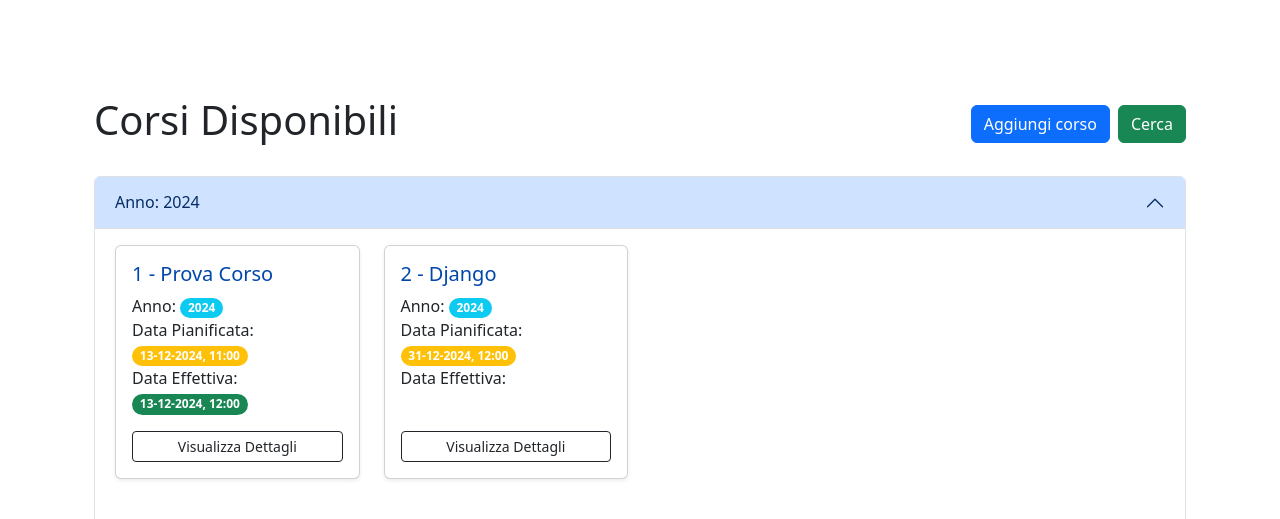
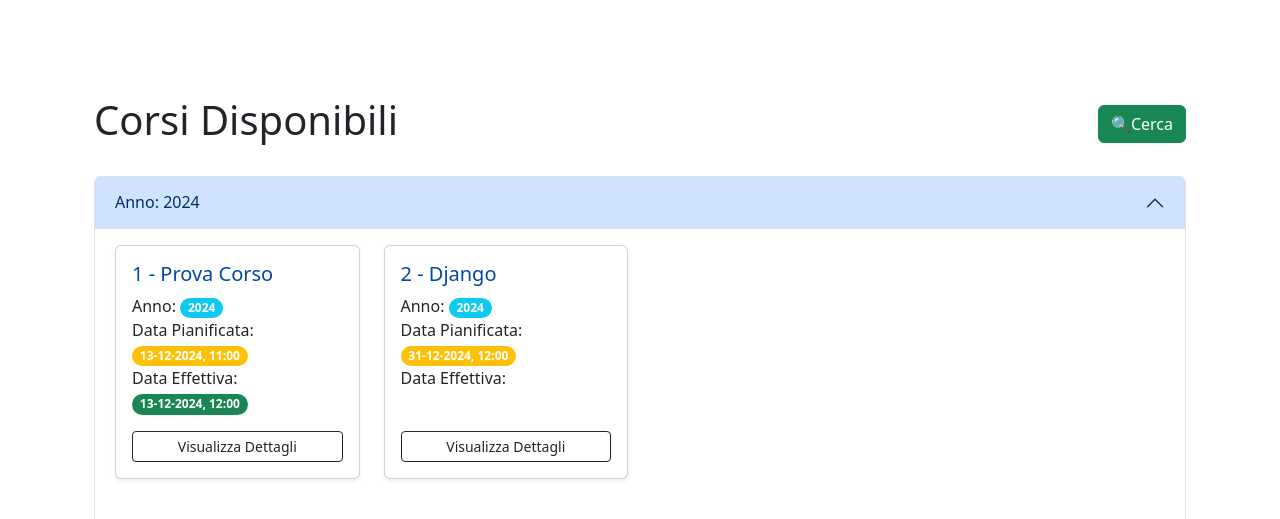
Before and after one commit to karim1655/Web_DB_Project, a Django app: page /courses in a window 1280 px wide. Shown: the part 56-575 px from the top of the page. Run offline with Django 5.2, Linux system fonts and the light colour scheme; data comes from the database, SQL or seed files in the repository; both versions use the stored data as it was after the commit.

Commit message:
UI changes

```diff
--- a/web_app/templates/web_app/courses_list.html
+++ b/web_app/templates/web_app/courses_list.html
@@ -7,8 +7,10 @@
     <div class="d-flex justify-content-between align-items-center mb-4">
         <h1 class="text-center">Corsi Disponibili</h1>
         <div class="d-flex justify-content-end w-50">
+            {% if request.user.user_type == 'quality_manager' %}
             <a href="{% url 'course_create' %}" class="btn btn-primary ms-2">Aggiungi corso</a>
-            <a href="{% url 'search' %}" class="btn btn-success ms-2">Cerca</a>
+            {% endif %}
+            <a href="{% url 'search' %}" class="btn btn-success ms-2">🔍Cerca</a>
         </div>
     </div>
 
```
Also changed, not shown: db.sqlite3.
